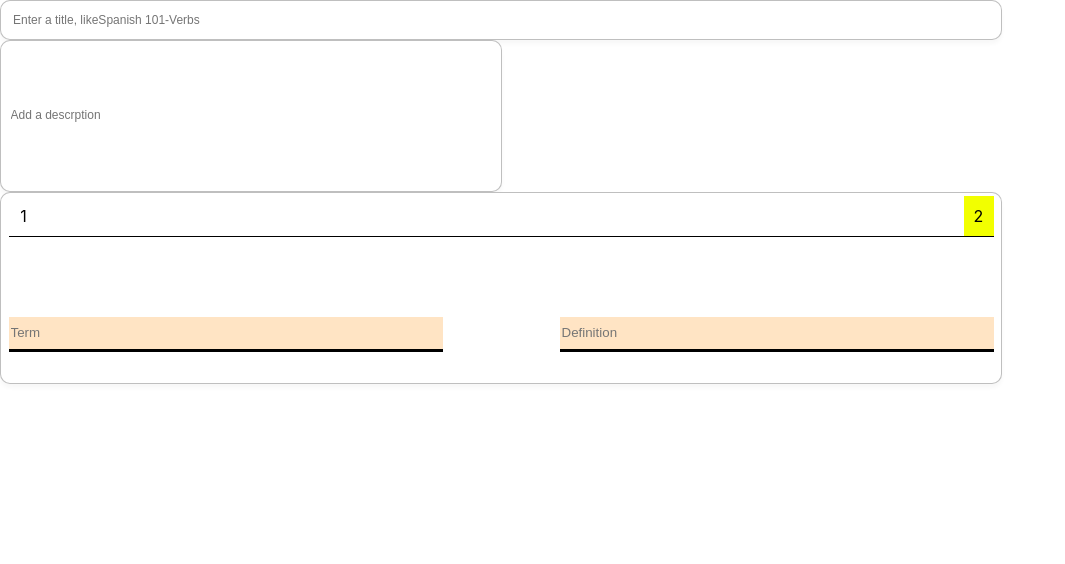
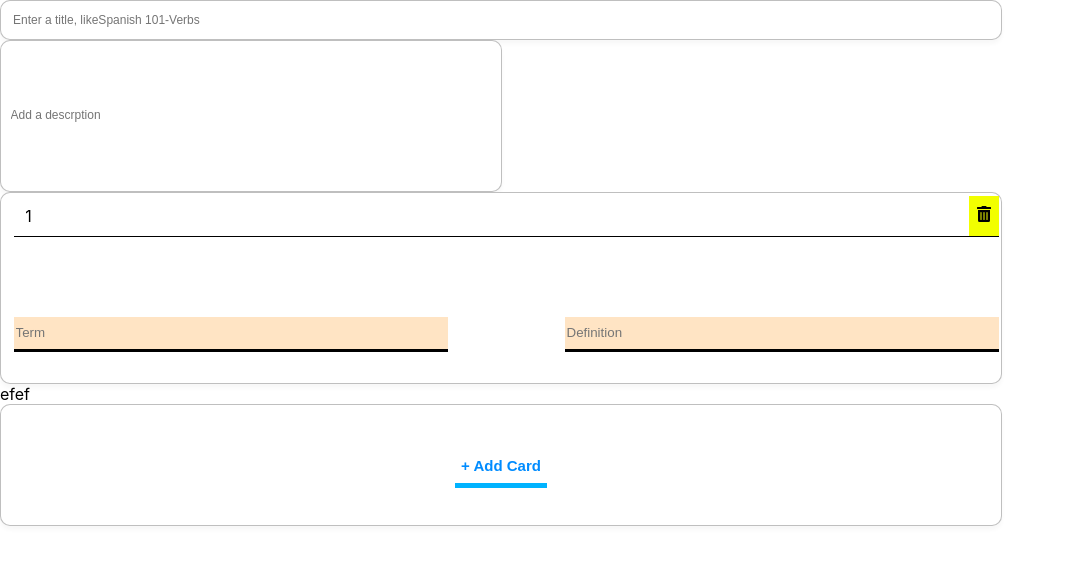
Before and after one commit to lastnameisgold/triviata_app_frontend, a React (Create React App) app in the folder triviata/: page / in a window 1280 px wide. Shown: the top 564 px of the page, without its empty margins (0-1065 px from the left). Built offline with nearby package versions, Linux system fonts and the light colour scheme.

Commit message:
progress adding flashcards on btn

```diff
--- a/triviata/package.json
+++ b/triviata/package.json
@@ -8,6 +8,7 @@
     "@testing-library/user-event": "^13.5.0",
     "react": "^18.2.0",
     "react-dom": "^18.2.0",
+    "react-icons": "^4.8.0",
     "react-router-dom": "^6.9.0",
     "react-scripts": "5.0.1",
     "web-vitals": "^2.1.4"
--- a/triviata/src/App.css
+++ b/triviata/src/App.css
@@ -124,7 +124,8 @@ border-radius: 10px;;
 
 /*Start of createFlashCards contatiner*/
 .create-flashcards-container{
-
+display: flex;
+flex-direction: column;
 }
 /*End of createFlashCards container*/
 
@@ -223,6 +224,7 @@ border-radius: 10px;;
   display: flex;
   justify-content: center;
   align-items: end;
+  flex-direction: column;
 }
 .tiles-container{
   background-color: rgba(87, 23, 23, 0);
@@ -300,4 +302,49 @@ border-bottom:3px black solid;
 
 
 }
+
+
+
+.add-tile-container{
+  background-color: rgb(255, 255, 255);
+  border: solid 1px rgb(0 0 0 / 25%);
+  box-shadow: 0 4px 4px rgb(0 0 0 / 3%);
+  width:1000px;
+  height:120px;
+  border-radius:10px;
+  display: flex;
+  justify-content: center;
+  align-items: end;
+}
+.inner-add-container{
+  background-color: rgba(166, 211, 160, 0);
+  width:985px;
+  height:115px;
+  border-radius:10px;
+  display: flex;
+  justify-content: center;
+  align-items: center;
+
+}
+.add-button-container{
+  background-color: rgba(211, 160, 160, 0);
+  width:175px;
+  height:75px;
+  border-radius:10px;
+  display: flex;
+  justify-content: center;
+  align-items: center;
+}
+.add-card-btn{
+background-color: transparent;
+border:none;
+color: rgb(0, 140, 255);
+border-bottom: 5px solid rgb(0, 179, 255);
+height: 40px;
+font-size: 15px;
+font-weight: bold;
+cursor: pointer;
+}
+
+
 /*End of create-tiles container*/
--- a/triviata/src/components/flashcards/CreateFlashcards.jsx
+++ b/triviata/src/components/flashcards/CreateFlashcards.jsx
@@ -1,16 +1,77 @@
+import { useEffect, React } from 'react';
+import { createElement } from 'react'
+import { FaTrashAlt } from 'react-icons/fa';
+
 import CreateDescription from "../create/create_quiz/CreateDescription"
 import CreateTitle from "../create/create_quiz/CreateTitle"
 export default function CreateFlashCards(){
+
+  // class Flashcards{
+  //   constructor(term, defintion){
+  //     this.term = term;
+  //     this.defintion = defintion;
+  //     this.cardNum = this.cardNum;// needs to keep track of the card number
+  //   }
+  // }
+// do i have create and remove card  wihtin the class?
+
+
+//can make a class with thew classnames for the div and create new based on click
+//can clone the div with its children on click
+//
+// useEffect (()=> {
+
+// function
+function createEl(){
+  let objTo = document.querySelector(".create-tiles-container")
+  // return createElement('div', {className:'create-tiles-container'}, 'test div')
+    let divtest = createElement("div",{className:'tiles-container'},'test div');
+
+    objTo.appendChild(divtest)
+}
+
+// const myData = [
+//   {key: 1, name: "Hello"},
+//   {key: 2, name: "World"},
+//   {key: 3, name: "etc"}
+// ];
+
+//   // the loop. it'll return array of react node.
+//   const children = myData.map((val) => (
+//     <button id={val.key}>{val.name}</button>
+//   ));
+
+//create a div with the same classname
+//create children divs with the same classname
+
+
+// var elements = [];
+// for(let i = 0;i < 5;i++){
+//     elements.push(createElement("div",null));
+// }
+
+// let mainContainer = createElement("div", { className: "contexCon" },elements);
+
+
+  const createCard = ()=>{
+    let divOG = document.querySelector(".tes");
+    let divNew = document.querySelector(".create-tiles-container")
+    divOG.appendChild(divNew.cloneNode(true));
+  }
+
+
   return(
+
     <div className="create-flashcards-container">
       <CreateTitle/>
       <CreateDescription/>
+      <div className="tes">
       <div className="create-tiles-container">
         <div className="tiles-container">
           <div className="tiles-inner-container">
             <div className="number-trash-container">
               <div className="number"><span>1</span></div>
-              <div className="trash-can"><span>2</span></div>
+              <div className="trash-can"><span><FaTrashAlt/></span></div>
             </div>
             <div className="term-def-container">
               <input className="term-container" placeholder="Term">
@@ -26,6 +87,20 @@ export default function CreateFlashCards(){
         </div>
 
       </div>
+      </div>
+      {'efef'}
+      <div className="add-tile-container">
+        <div className="inner-add-container">
+          <div className="add-button-container">
+            <button className="add-card-btn" onClick={createCard}> + Add Card</button>
+
+
+          </div>
+
+        </div>
+
+      </div>
+
 
     </div>
   )
```
Also changed, not shown: 1 other file (tests, documents, lock files or other folders).
